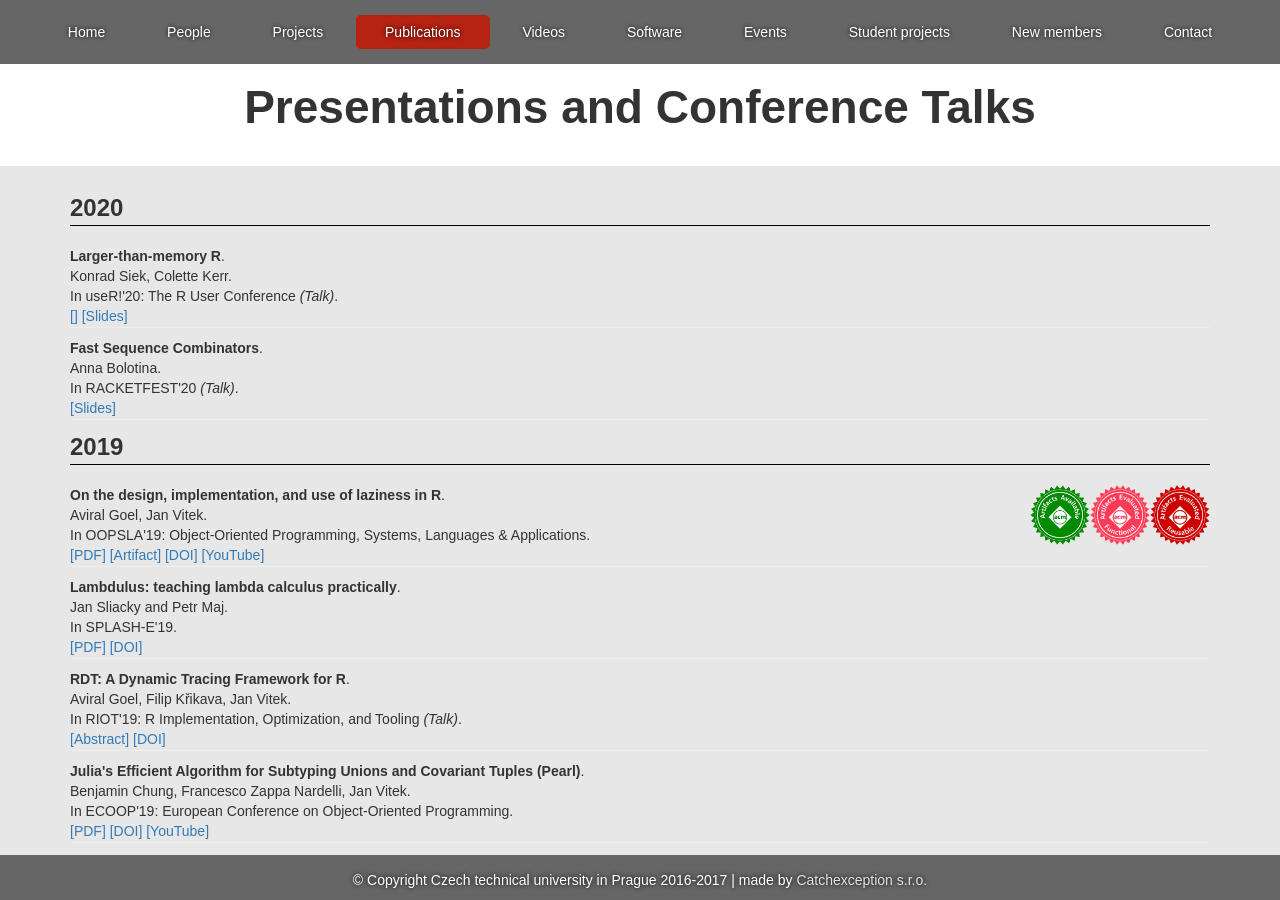
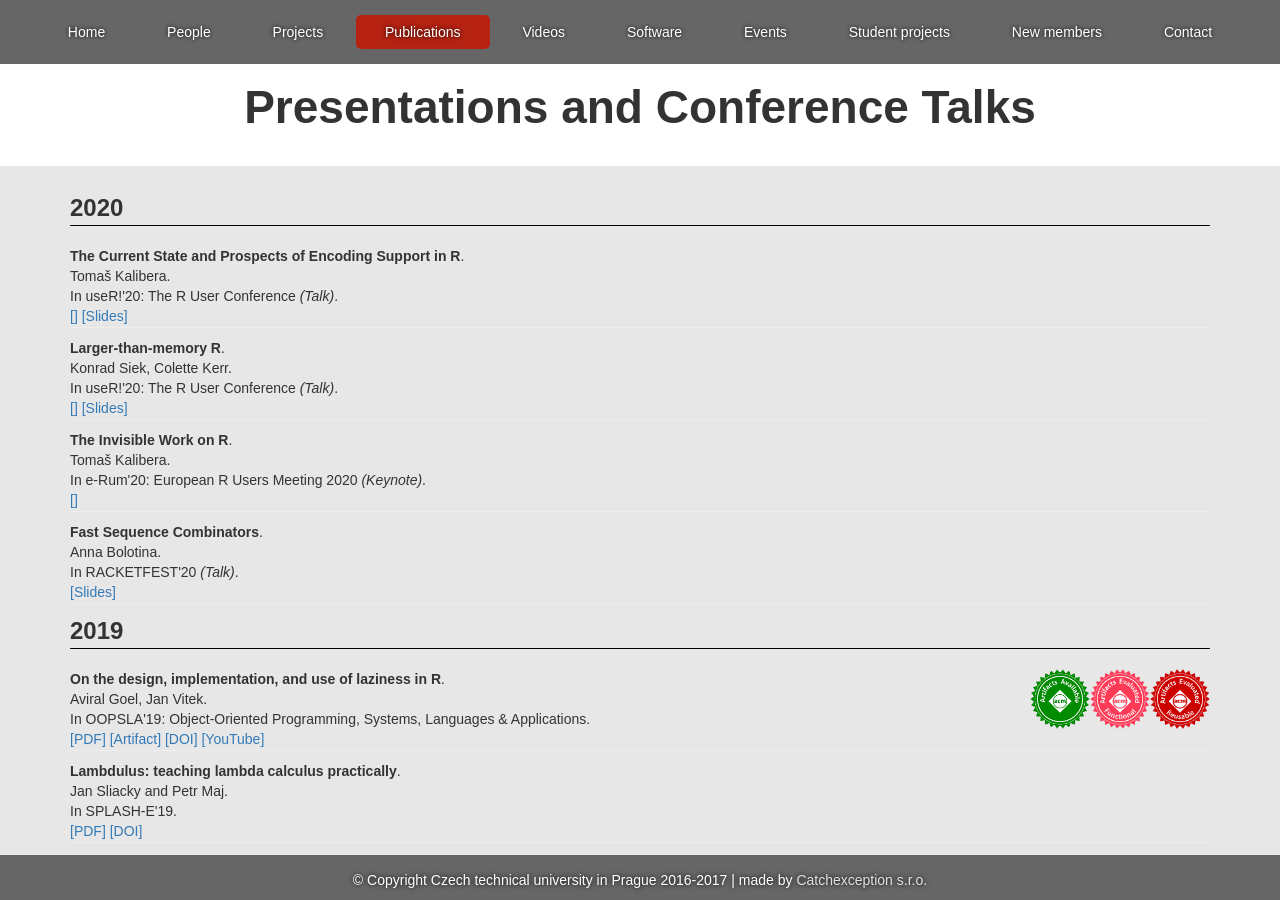
Before and after one commit to PRL-PRG/prl-prg.github.io, a Jekyll site: the page built from publications.md, in a window 1280 px wide and 900 px high. Built offline with Jekyll 4.4.1, drawn with Linux system fonts in a browser that asks for light colours.

Commit message:
Tomaš's R talks.

```diff
--- a/publications.md
+++ b/publications.md
@@ -12,6 +12,18 @@ publications:
 
 # July 2020
  - year: 2020
+   title: "The Current State and Prospects of Encoding Support in R"
+   authors: "Tomaš Kalibera"
+   publication: "The R User Conference"
+   short_publication: "useR!'20"
+   publication_note: Talk
+   links:
+   - test: Video
+     link: https://youtu.be/J9lraMP1ono
+   - text: Slides
+     link: https://drive.google.com/file/d/1RXkenqvYfAvuL5hZR7GMnErmzmkEBu8J/view?usp=sharing
+
+ - year: 2020
    title: "Larger-than-memory R"
    authors: "Konrad Siek, Colette Kerr"
    publication: "The R User Conference"
@@ -25,6 +37,16 @@ publications:
    grants:
    - ELE
    - BC
+
+ - year: 2020
+   title: "The Invisible Work on R"
+   authors: "Tomaš Kalibera"
+   publication: "European R Users Meeting 2020"
+   short_publication: "e-Rum'20"
+   publication_note: Keynote
+   links:
+   - test: Video
+     link: https://www.youtube.com/watch?v=ZRGxTHRY_hs&t=7873s
 
 # February 27
  - year: 2020
```
Also changed, not shown: videos.md (+14 -0 lines).
